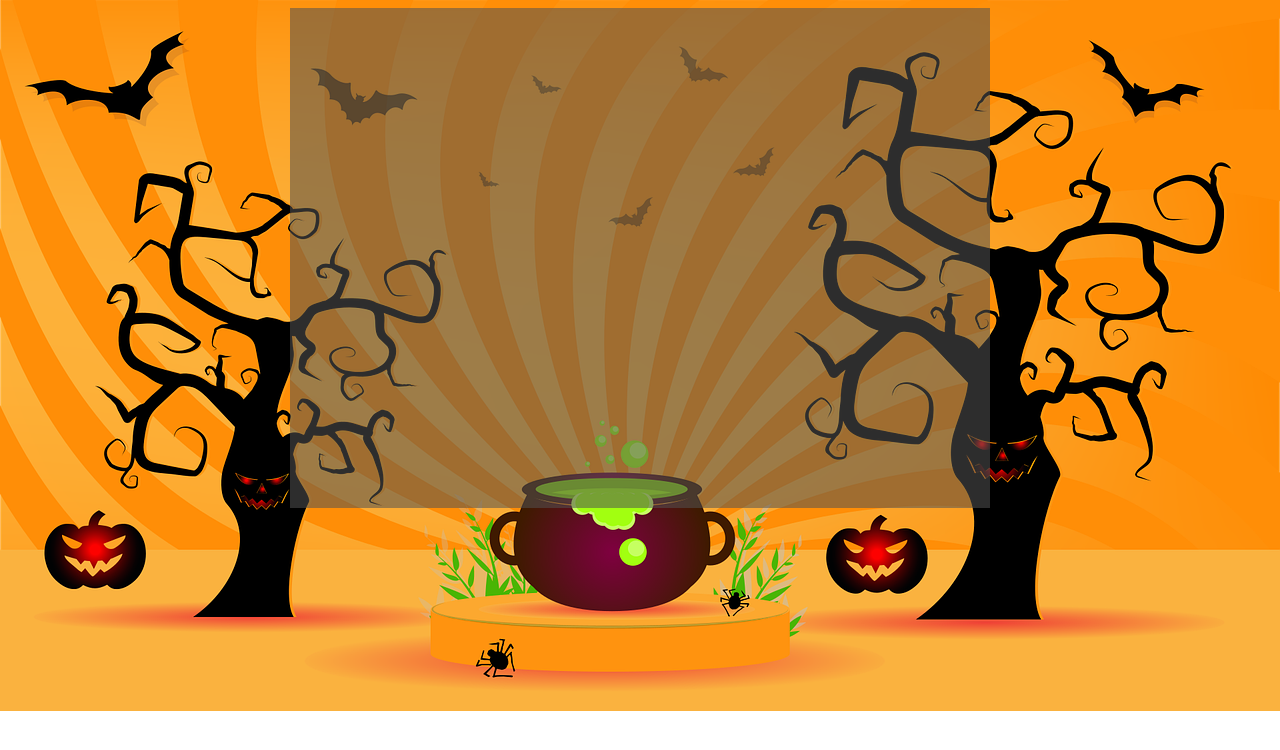
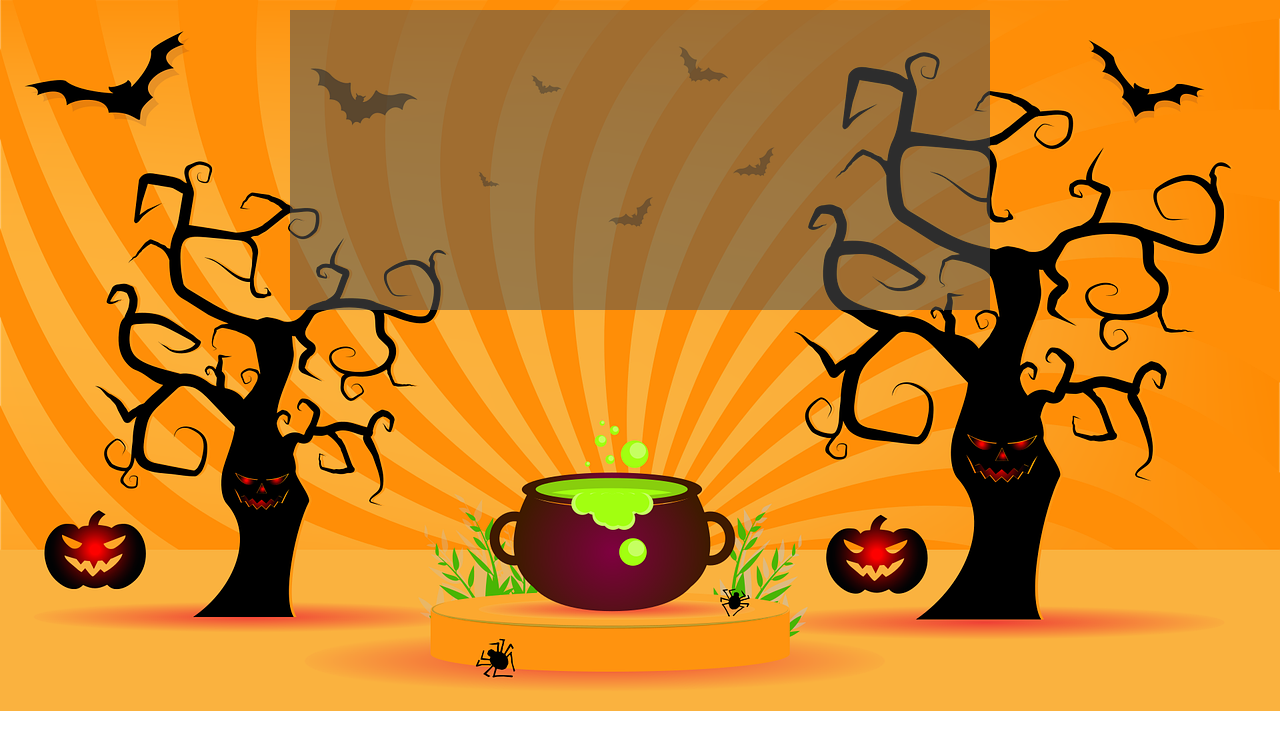
Before and after one commit to AJeffreys/Basic-Layout-Assignment, a plain HTML site: page index.html in a window 1280 px wide. Drawn offline with Linux system fonts and the light colour scheme.

Commit message:
Update main.css

```diff
--- a/main.css
+++ b/main.css
@@ -6,7 +6,10 @@ body{background-image: url("images/halloweenbackground.png"); background-repeat:
 
 #container{
 	width:700px;
-	height:500px;
+	height:300px;
 	background-color:rgba(83,83,83,0.55);
-	margin:0 auto
-}
+	margin:0 auto}
+header{
+	width: 100%;
+	height:45px;
+	margin-top:10px;}
```
